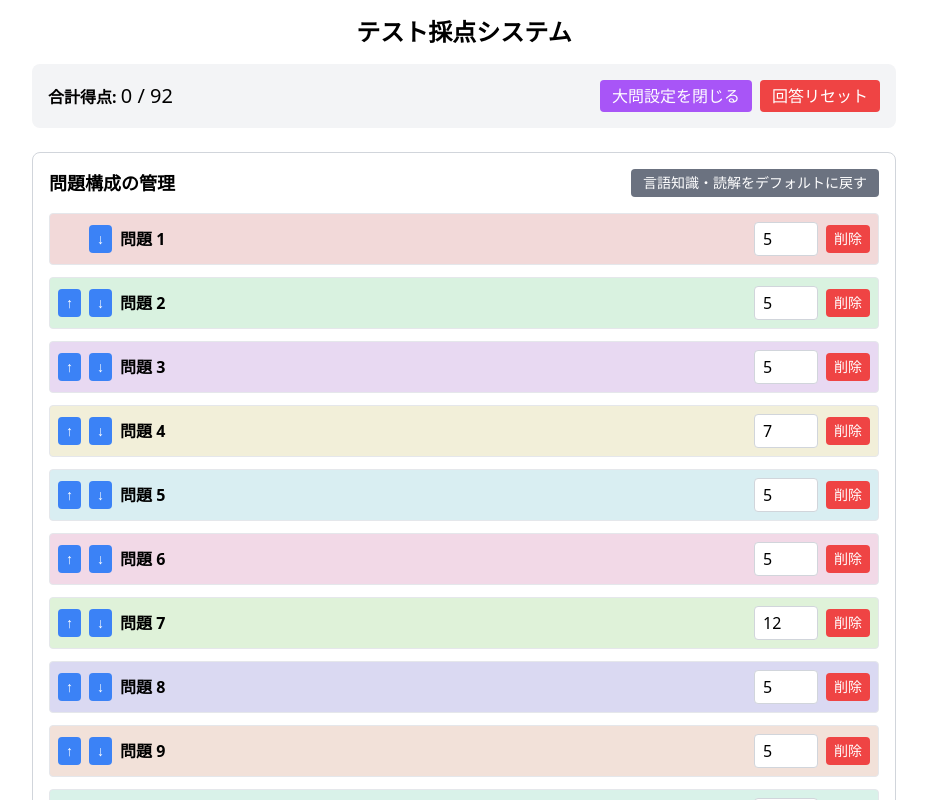
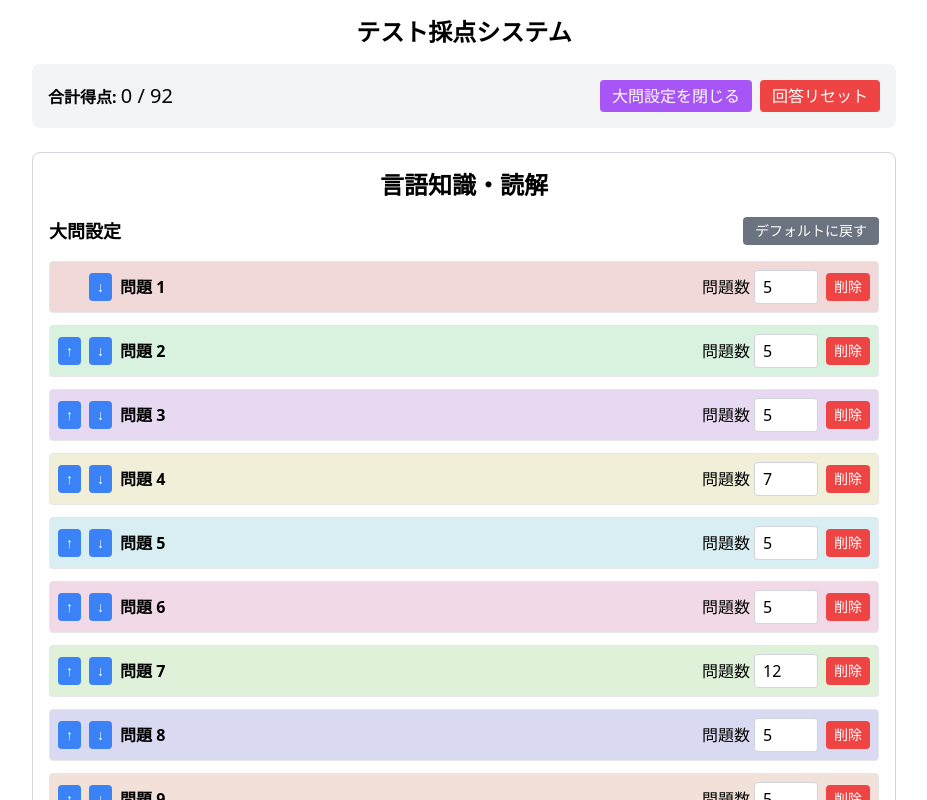
Before and after one commit to shumizu418128/test_score, a React (Create React App) app: page / in a window 1280 px wide. Both pictures are taken after a click on the button "大問設定". Shown: the top 800 px of the page, without its empty margins (176-1103 px from the left). Built offline with nearby package versions, Linux system fonts and the light colour scheme.

Commit message:
表記を変更

```diff
--- a/src/App.js
+++ b/src/App.js
@@ -357,7 +357,7 @@ const TestScoringApp = () => {
   };
 
   // 問題表のコンポーネント
-  const QuestionTable = ({ questions, groups, order, colors, section }) => (
+  const QuestionTable = ({ groups, order, colors, section }) => (
     <div className="overflow-x-auto">
       <table className="w-full border-collapse">
         <thead>
@@ -435,13 +435,16 @@ const TestScoringApp = () => {
   // 問題管理画面のコンポーネント
   const QuestionManager = () => (
     <div className="mb-6 p-4 border border-gray-300 rounded-lg">
+      <div className="mb-4 text-center">
+        <h2 className="text-2xl font-bold">{activeTab === 'reading' ? '言語知識・読解' : '聴解'}</h2>
+      </div>
       <div className="flex justify-between items-center mb-4">
-        <h2 className="text-lg font-bold">問題構成の管理</h2>
+        <h2 className="text-lg font-bold">大問設定</h2>
         <button
           onClick={() => resetToDefault(activeTab)}
           className="px-3 py-1 bg-gray-500 text-white rounded hover:bg-gray-600 text-sm"
         >
-          {activeTab === 'reading' ? '言語知識・読解' : '聴解'}をデフォルトに戻す
+          デフォルトに戻す
         </button>
       </div>
 
@@ -470,6 +473,7 @@ const TestScoringApp = () => {
               <span className="font-semibold">問題 {index + 1}</span>
             </div>
             <div className="flex items-center">
+              <span className="mr-1">問題数</span>
               <input
                 type="number"
                 min="1"
@@ -492,7 +496,7 @@ const TestScoringApp = () => {
         onClick={() => addQuestionGroup(activeTab)}
         className="mt-4 px-3 py-1 bg-green-500 text-white rounded hover:bg-green-600"
       >
-        {activeTab === 'reading' ? '言語知識・読解' : '聴解'} 問題を追加
+        問題を追加
       </button>
     </div>
   );
```
